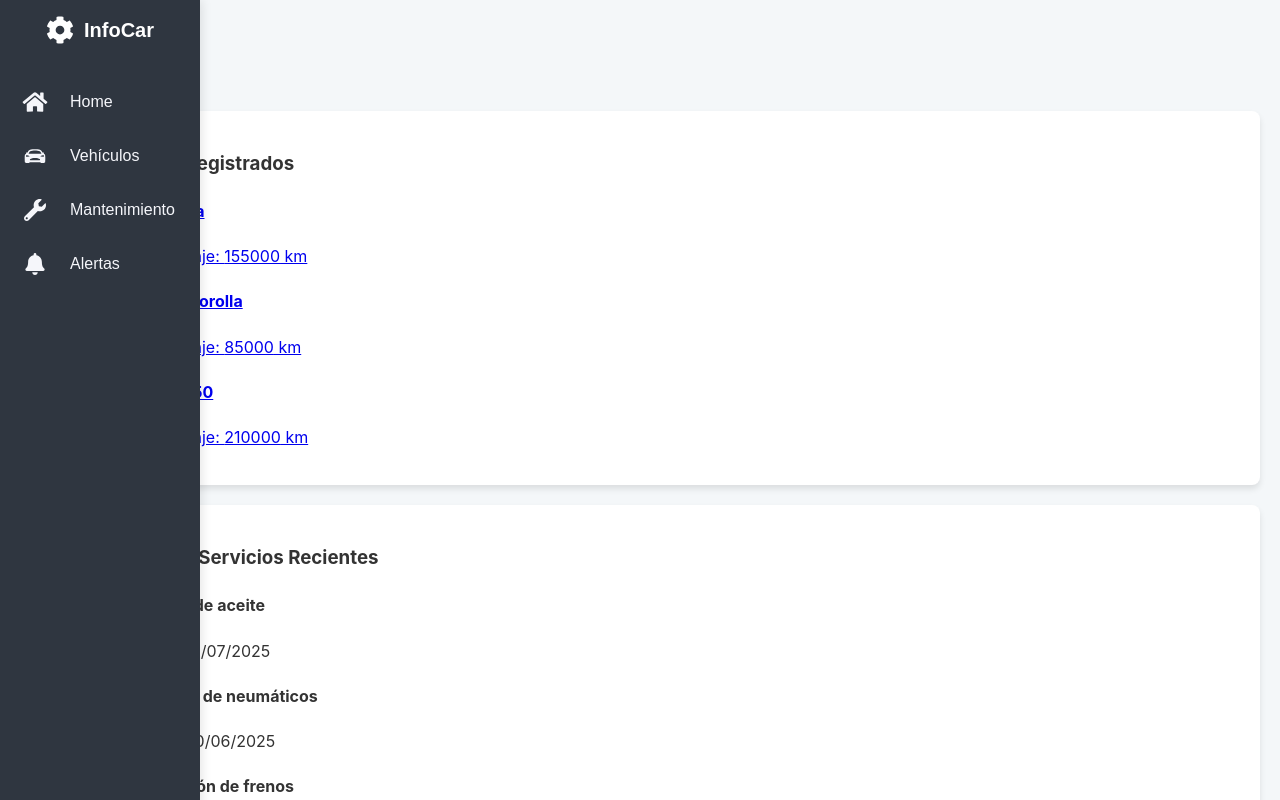
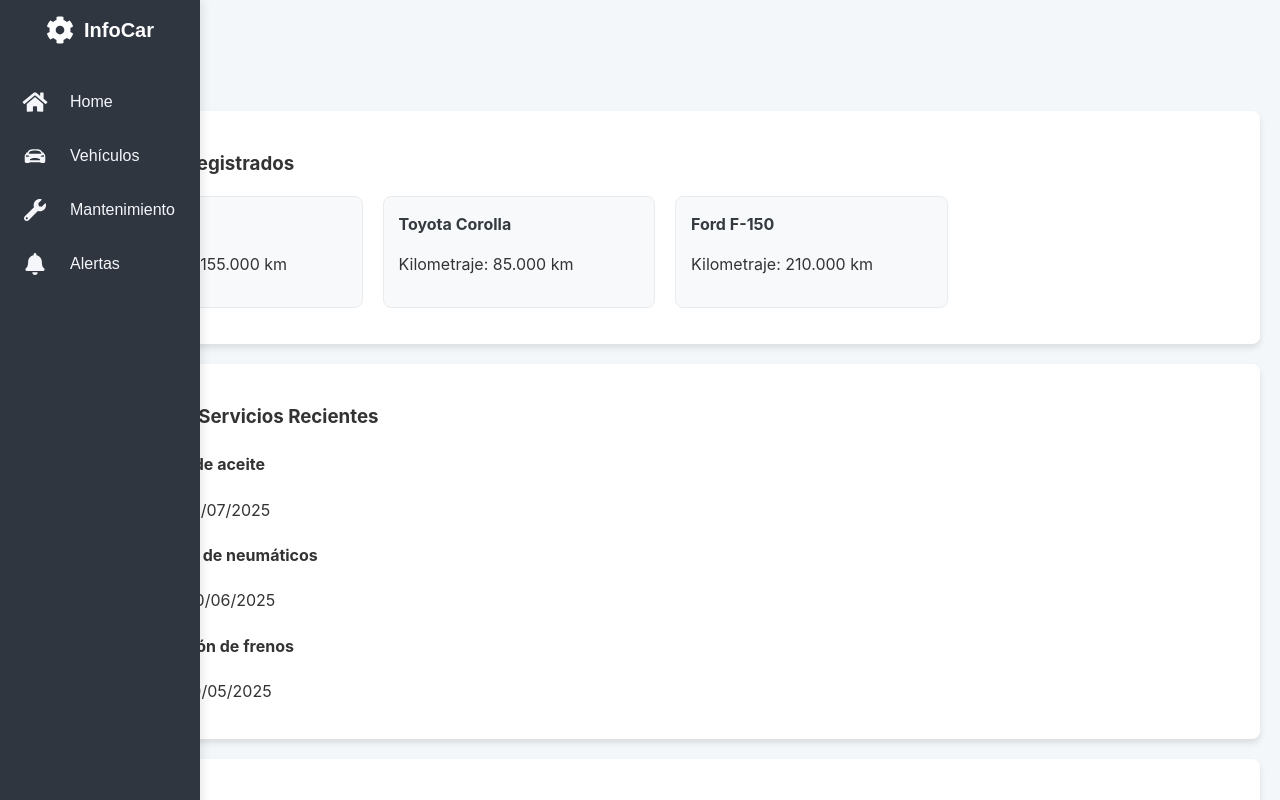
Before and after one commit to fedepaino/InfoCar-AppMovil, a React (Vite) app: page / in a window 1280 px wide. Shown: the top 800 px of the page. Built offline with nearby package versions, Linux system fonts and the light colour scheme.

Commit message:
dando estilos a las cards de vehiculos

```diff
--- /dev/null
+++ b/src/components/VehicleCard.css
@@ -0,0 +1,24 @@
+.vehicle-card {
+    background-color: #f8f9fa;
+    border: 1px solid #e9ecef;
+    border-radius: 8px;
+    transition: transform 0.2s ease-in-out, box-shadow 0.2s ease-in-out;
+    list-style-type: none;
+}
+
+.vehicle-card:hover {
+    transform: translateY(-5px);
+    box-shadow: 0 8px 15px rgba(0, 0, 0, 0.08);
+}
+
+.vehicle-card-link {
+    display: block;
+    padding: 15px;
+    text-decoration: none;
+    color: inherit;
+}
+
+.vehicle-card h4 {
+    margin: 0 0 10px 0;
+    color: #343a40;
+}
--- /dev/null
+++ b/src/components/VehicleCard.jsx
@@ -0,0 +1,21 @@
+import React from 'react';
+import { Link } from 'react-router-dom';
+import './VehicleCard.css';
+
+const VehicleCard = ({ vehicle }) => {
+    // Función para formatear el kilometraje con separadores de miles
+    const formatKilometraje = (km) => {
+        return km.toLocaleString('es-ES');
+    };
+
+    return (
+        <li className="vehicle-card">
+            <Link to={`/vehicles/${vehicle.id}`} className="vehicle-card-link">
+                <h4>{vehicle.marca} {vehicle.modelo}</h4>
+                <p>Kilometraje: {formatKilometraje(vehicle.kilometraje)} km</p>
+            </Link>
+        </li>
+    );
+};
+
+export default VehicleCard;
--- a/src/components/VehicleList.jsx
+++ b/src/components/VehicleList.jsx
@@ -1,20 +1,17 @@
 import React from 'react';
 
-import { Link } from 'react-router-dom';
+import VehicleCard from './VehicleCard'; // 1. Importamos el nuevo componente
+
 
 const VehicleList = ({ vehicles }) => {
     return (
         <div className="card">
             <h3>Vehículos Registrados</h3>
-            <ul>
-                {vehicles.map(v => (
-                    <li key={v.id}>
-                        {/* Usamos Link para navegar a la nueva página */}
-                        <Link to={`/vehicles/${v.id}`}>
-                            <h4>{v.marca} {v.modelo}</h4>
-                            <p>Kilometraje: {v.kilometraje} km</p>
-                        </Link>
-                    </li>
+            {/* 2. Usamos una lista con una clase para aplicar estilos */}
+            <ul className="vehicle-list">
+                {vehicles.map(vehicle => (
+                    // 3. Renderizamos un VehicleCard por cada vehículo
+                    <VehicleCard key={vehicle.id} vehicle={vehicle} />
                 ))}
             </ul>
         </div>
--- a/src/index.css
+++ b/src/index.css
@@ -243,3 +243,11 @@ body {
   border-bottom: 1px solid #eee;
   padding-bottom: 10px;
 }
+
+.vehicle-list {
+  list-style-type: none;
+  padding: 0;
+  display: grid;
+  grid-template-columns: repeat(auto-fill, minmax(250px, 1fr));
+  gap: 20px;
+}
```
